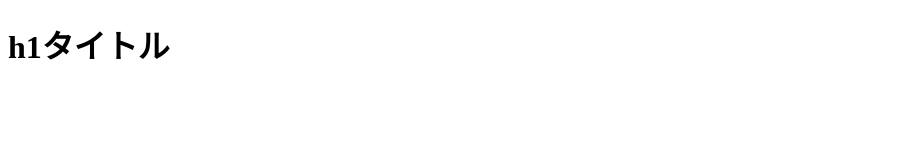
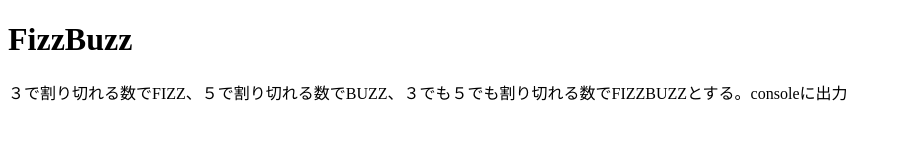
Before and after one commit to skitys/fizzbuzz, a website: page src/ejs/index.ejs in a window 1280 px wide. Shown: the whole page, without its empty margins (0-901 px from the left). Drawn offline with nearby package versions, Linux system fonts and the light colour scheme; files that its build step writes are made by us from their sources.

Commit message:
update fizzbuzz

```diff
--- a/app.js
+++ b/app.js
@@ -14,7 +14,7 @@ const server = http.createServer((req,res) => {
     }
     res.writeHead(200,{'Content-Type': 'text/html'})
     res.write(data)
-    res.end('Hello World')
+    res.end()
   })
 })
 
--- a/src/ejs/_modules/_data.ejs
+++ b/src/ejs/_modules/_data.ejs
@@ -4,7 +4,7 @@ getData = ()=>{
     title: 'sample_page',
     description: 'sample_page description',
     keywords: 'sample_page keywords',
-    h1: 'h1タイトル'
+    h1: 'FizzBuzz'
   }
   return metaDatas;
 }
--- a/src/ejs/index.ejs
+++ b/src/ejs/index.ejs
@@ -4,7 +4,7 @@
 <html lang="ja">
   <head>
     <meta charset="UTF-8">
-    <meta name="viewport" content="width=device-width, user-scalable=no, initial-scale=1.0, minimum=1.0, maximum-scale=1.0">
+    <meta name="viewport" content="width=device-width, user-scalable=no, initial-scale=1.0, minimum-scale=1.0, maximum-scale=1.0">
     <meta http-equiv="X-UA-Compatible" content="ie=edge">
     <title><%= meta.title%></title>
     <meta name="title" content="<%- meta.title %>">
@@ -17,6 +17,7 @@
       <div>
         <h1><%= meta.h1%></h1>
       </div>
+      <p>３で割り切れる数でFIZZ、５で割り切れる数でBUZZ、３でも５でも割り切れる数でFIZZBUZZとする。consoleに出力</p>
     </main>
     <script>
     (function(){
@@ -42,7 +43,7 @@
             bz:'Buzz',
             fzbz:'FizzBuzz'
           }
-          console.log(_.text)
+          //console.log(_.text)
         },
         calc: function(o){
           var _ = this,
@@ -52,14 +53,15 @@
           answer = 0
           for(var i = s; i <= f; i++){
             answer =
-            n % 15 === 0? t.fz:
-            n % 3 === 0? t.bz:
-            n % 5 === 0? t.fzbz:
+            i % 15 === 0? t.fzbz:
+            i % 3 === 0? t.fz:
+            i % 5 === 0? t.bz:
             i;
             _.show(answer)
           }
         },
         show: function(t){
+          var _ = this
           // alertなど随時書き換える
           console.log(t)
         }
@@ -80,13 +82,13 @@
       }
 
       window.addEventListener('DOMContentLoaded', function(){
-        var one_to_hundred = new Fizzbuzz(1,100)
+        //var one_to_hundred = new Fizzbuzz(1,100)
         var one_to_thirty = new Fizzbuzz(1,30)
       })
       window.addEventListener('resize', function(){
         resizeFunc()
       })
-    })
+    })()
     </script>
   </body>
 </html>
```
Also changed, not shown: dist/index.html.
